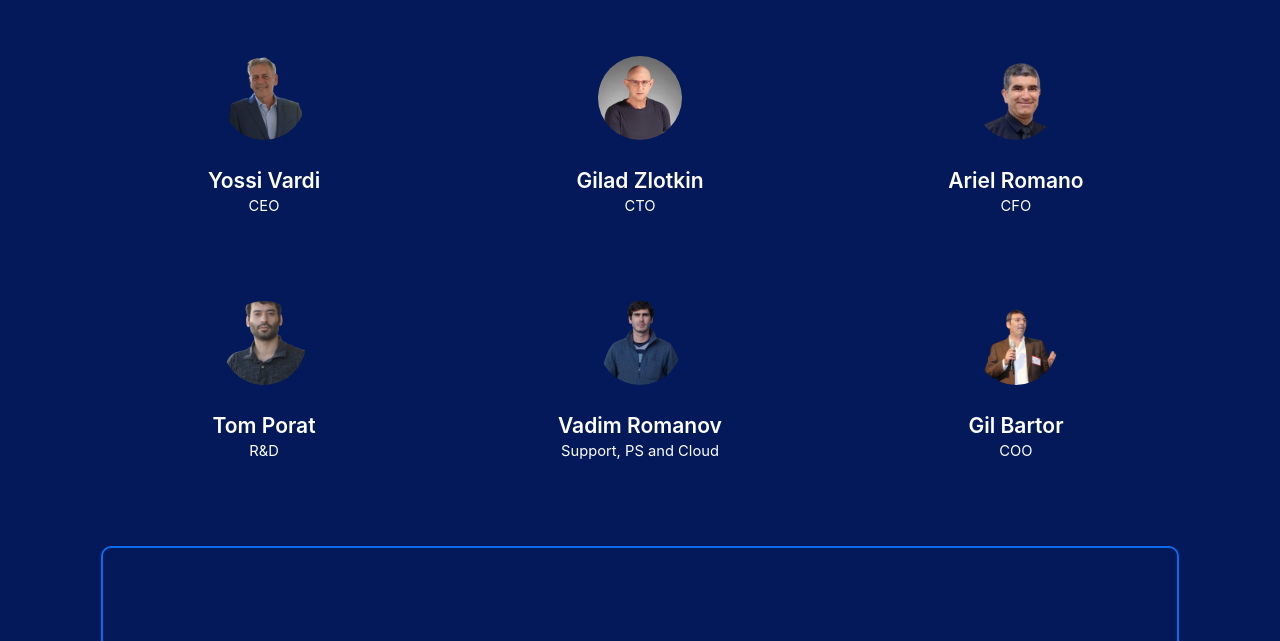
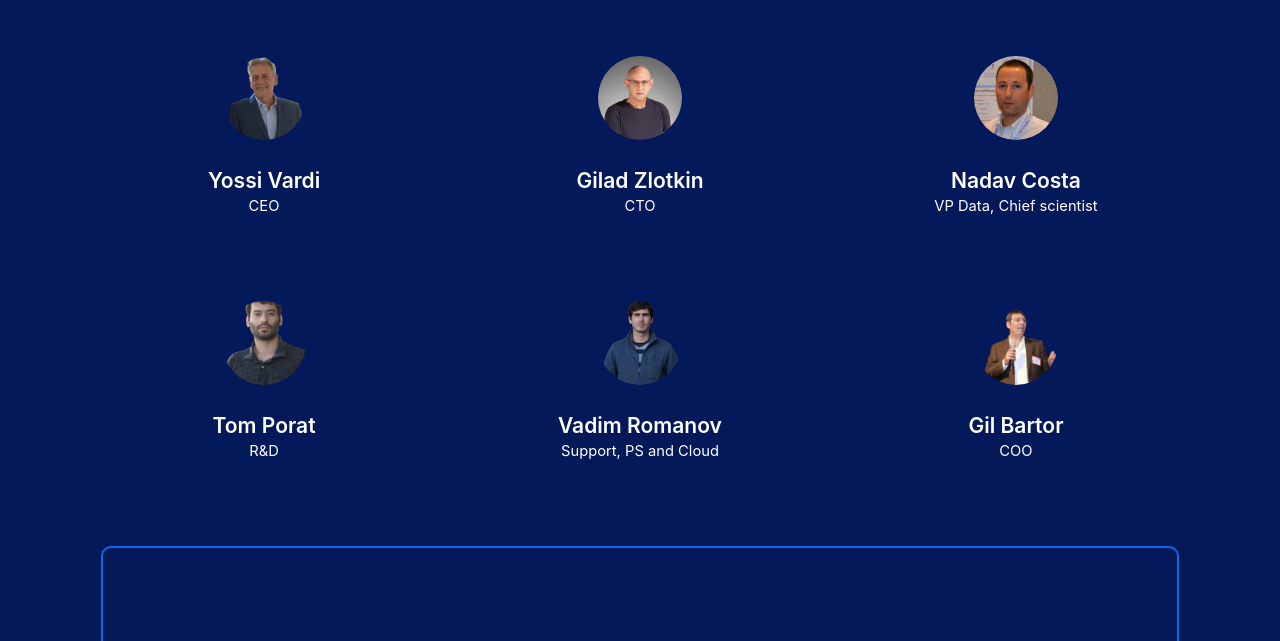
Before and after one commit to rafttio/www.raftt.io, a plain HTML site: page about-us.html in a window 1280 px wide. Shown: the part 159-800 px from the top of the page. Drawn offline with nearby package versions, Linux system fonts and the light colour scheme; a web font is replaced by a local one.

Commit message:
Added Nadav Kosta to website, removed Ariel Romano

```diff
--- a/about-us.html
+++ b/about-us.html
@@ -408,12 +408,12 @@
                 <div class="team5_item">
                   <div class="margin-bottom margin-small">
                     <div class="team5_image-wrapper">
-                      <img alt="" class="team1_image" loading="lazy" src="assets/team/Ariel.png" />
+                      <img alt="" class="team1_image" loading="lazy" src="assets/team/nadav.png" />
                     </div>
                   </div>
                   <div class="margin-bottom margin-xsmall">
-                    <div class="text-size-large-2 text-weight-semibold">Ariel Romano</div>
-                    <div class="text-size-small">CFO</div>
+                    <div class="text-size-large-2 text-weight-semibold">Nadav Costa</div>
+                    <div class="text-size-small">VP Data, Chief scientist</div>
                   </div>
                 </div>
                 <div class="team5_item">
```
Also changed, not shown: assets/team/nadav.png (added).
